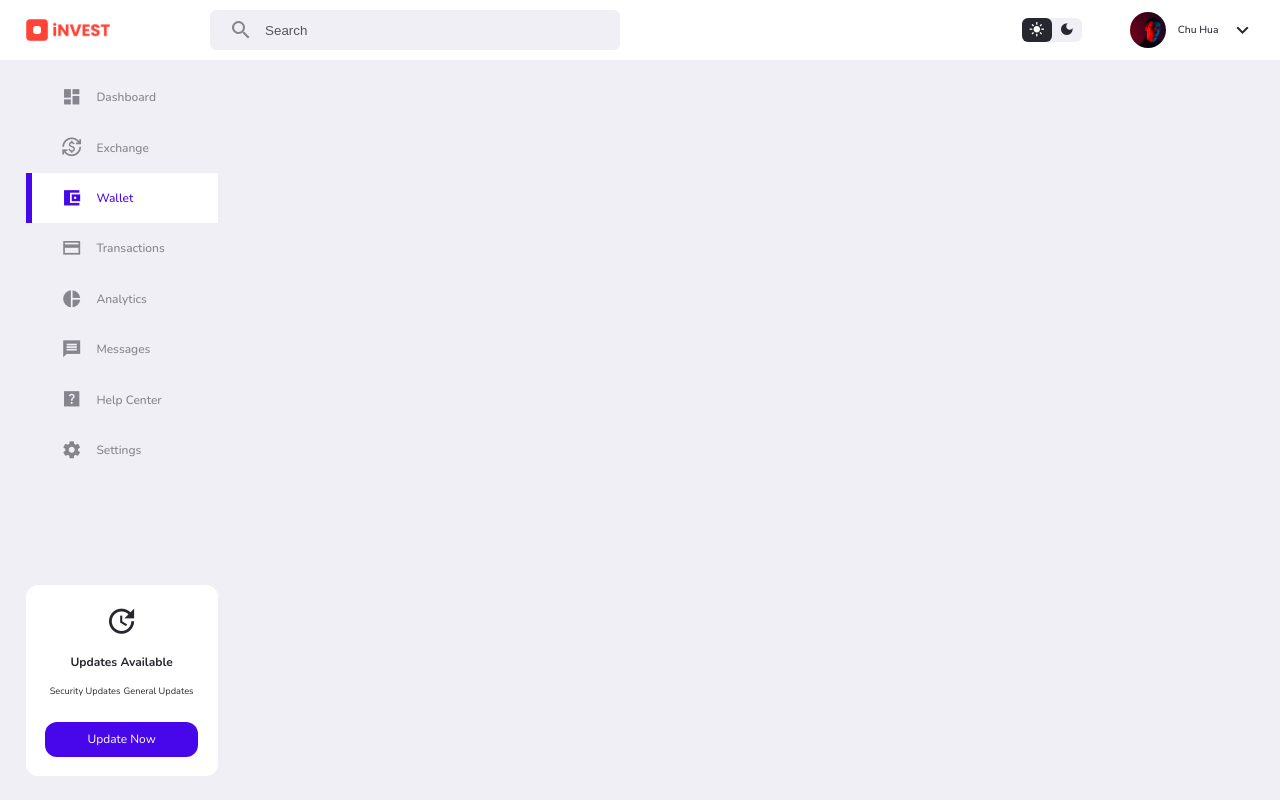
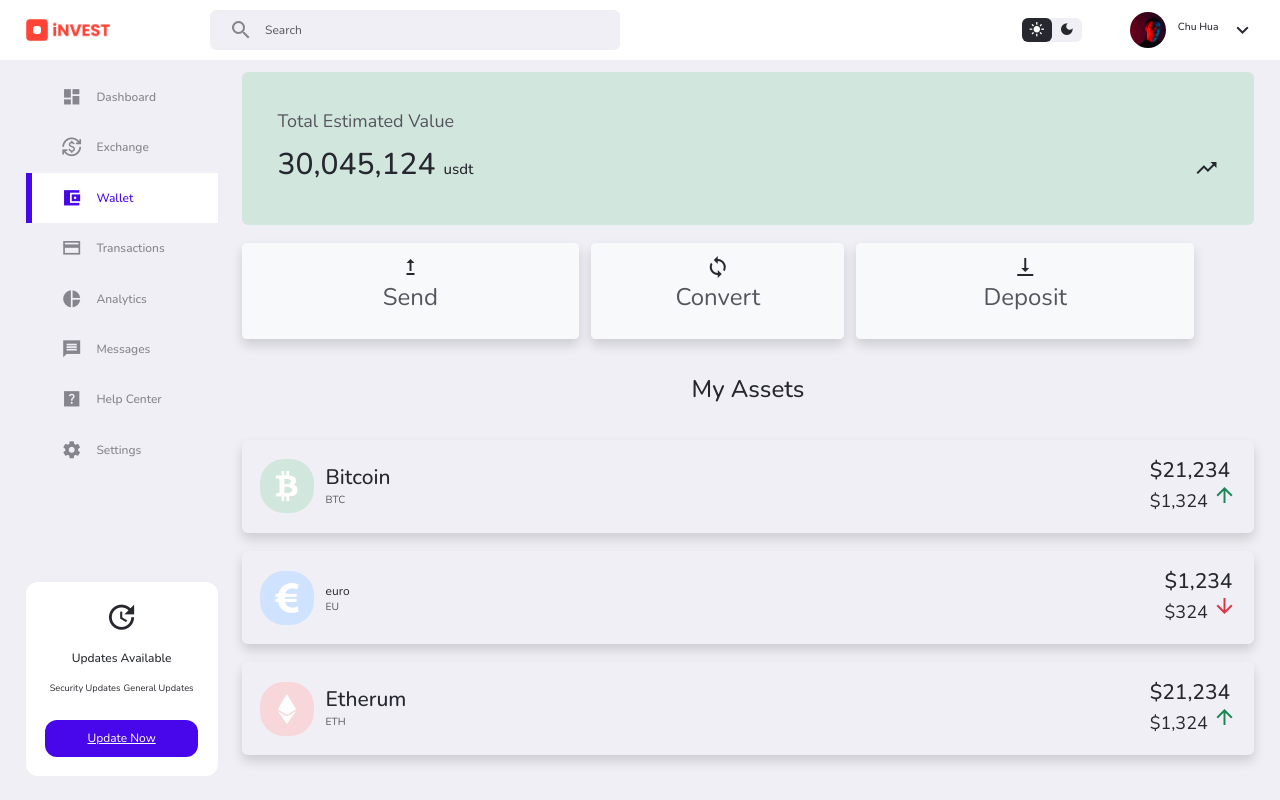
Before and after one commit to iamobinna/personal-finance, a plain HTML site: page wallet.html in a window 1280 px wide. Drawn offline with nearby package versions, Linux system fonts and the light colour scheme.

Commit message:
added page

```diff
--- a/wallet.html
+++ b/wallet.html
@@ -9,6 +9,12 @@
     <link
       href="https://fonts.googleapis.com/icon?family=Material+Icons+Sharp"
       rel="stylesheet"
+    />
+    <link
+      href="https://cdn.jsdelivr.net/npm/bootstrap@5.3.0-alpha3/dist/css/bootstrap.min.css"
+      rel="stylesheet"
+      integrity="sha384-KK94CHFLLe+nY2dmCWGMq91rCGa5gtU4mk92HdvYe+M/SXH301p5ILy+dN9+nJOZ"
+      crossorigin="anonymous"
     />
 
     <link rel="preconnect" href="https://fonts.googleapis.com" />
@@ -44,7 +50,7 @@
         </div>
       </div>
     </nav>
-    <main>
+    <main class="sean">
       <aside>
         <button id="close-btn">
           <span class="material-icons-sharp">close</span>
@@ -93,6 +99,122 @@
           <a href="#">Update Now</a>
         </div>
       </aside>
+      <div class="container">
+        <div class="row">
+          <div class="col-12 bg-success-subtle rounded-3 p-5">
+            <p class="fs-4 text-capitalize">total estimated value</p>
+            <div class="d-flex align-items-center justify-content-between">
+              <h2 class="fs-1">30,045,124 <span class="fs-5">usdt</span></h2>
+              <span class="material-icons-sharp"> trending_up </span>
+            </div>
+          </div>
+        </div>
+        <div class="row my-4 gap-3">
+          <div
+            class="col-md-4 col-sm-12 shadow p-3 bg-body-tertiary rounded d-flex flex-column align-items-center justify-content-center"
+          >
+            <span class="material-icons-sharp"> upgrade </span>
+            <p class="fs-2 text-capitalize">send</p>
+          </div>
+          <div
+            class="col-md-3 col-sm-12 shadow p-3 bg-body-tertiary rounded d-flex flex-column align-items-center justify-content-center"
+          >
+            <span class="material-icons-sharp"> loop </span>
+            <p class="fs-2 text-capitalize">convert</p>
+          </div>
+          <div
+            class="col-md-4 col-sm-12 shadow p-3 bg-body-tertiary rounded d-flex flex-column align-items-center justify-content-center"
+          >
+            <span class="material-icons-sharp"> vertical_align_bottom </span>
+            <p class="fs-2 text-capitalize">deposit</p>
+          </div>
+        </div>
+        <div class="row gap-4">
+          <h2 class="my-4 text-capitalize text-center fs-2">my assets</h2>
+          <div
+            class="col-12 d-flex align-items-center justify-content-between shadow p-4 rounded-3"
+          >
+            <div class="d-flex align-items-center gap-3">
+              <div class="bg-success-subtle p-3 rounded-5">
+                <img
+                  src="/assets/img/BTC.png"
+                  alt="#"
+                  class="img-fluid"
+                  style="width: 30px"
+                />
+              </div>
+              <div>
+                <h4 class="fs-3 text-capitalize mb-1">bitcoin</h4>
+                <p class="mb-0 text-uppercase">btc</p>
+              </div>
+            </div>
+            <div>
+              <h6 class="mb-0 fs-3">$21,234</h6>
+              <span class="fs-4"
+                >$1,324
+                <span class="material-icons-sharp text-success">
+                  arrow_upward
+                </span></span
+              >
+            </div>
+          </div>
+          <div
+            class="col-12 d-flex align-items-center justify-content-between shadow p-4 rounded-3"
+          >
+            <div class="d-flex align-items-center gap-3">
+              <div class="bg-primary-subtle p-3 rounded-5">
+                <img
+                  src="/assets/img/EURO.png"
+                  alt="#"
+                  class="img-fluid"
+                  style="width: 30px"
+                />
+              </div>
+              <div>
+                <h4 class="fs-3 text-capitalize mb-1"></h4>
+                euro
+                <p class="mb-0 text-uppercase">eu</p>
+              </div>
+            </div>
+            <div>
+              <h6 class="mb-0 fs-3">$1,234</h6>
+              <span class="fs-4"
+                >$324
+                <span class="material-icons-sharp text-danger">
+                  arrow_downward
+                </span></span
+              >
+            </div>
+          </div>
+          <div
+            class="col-12 d-flex align-items-center justify-content-between shadow p-4 rounded-3"
+          >
+            <div class="d-flex align-items-center gap-3">
+              <div class="bg-danger-subtle p-3 rounded-5">
+                <img
+                  src="/assets/img/ETH.png"
+                  alt="#"
+                  class="img-fluid"
+                  style="width: 30px"
+                />
+              </div>
+              <div>
+                <h4 class="fs-3 text-capitalize mb-1">etherum</h4>
+                <p class="mb-0 text-uppercase">eth</p>
+              </div>
+            </div>
+            <div>
+              <h6 class="mb-0 fs-3">$21,234</h6>
+              <span class="fs-4"
+                >$1,324
+                <span class="material-icons-sharp text-success">
+                  arrow_upward
+                </span></span
+              >
+            </div>
+          </div>
+        </div>
+      </div>
     </main>
   </body>
 </html>
```
Also changed, not shown: analytics.html (+8 -13 lines).
